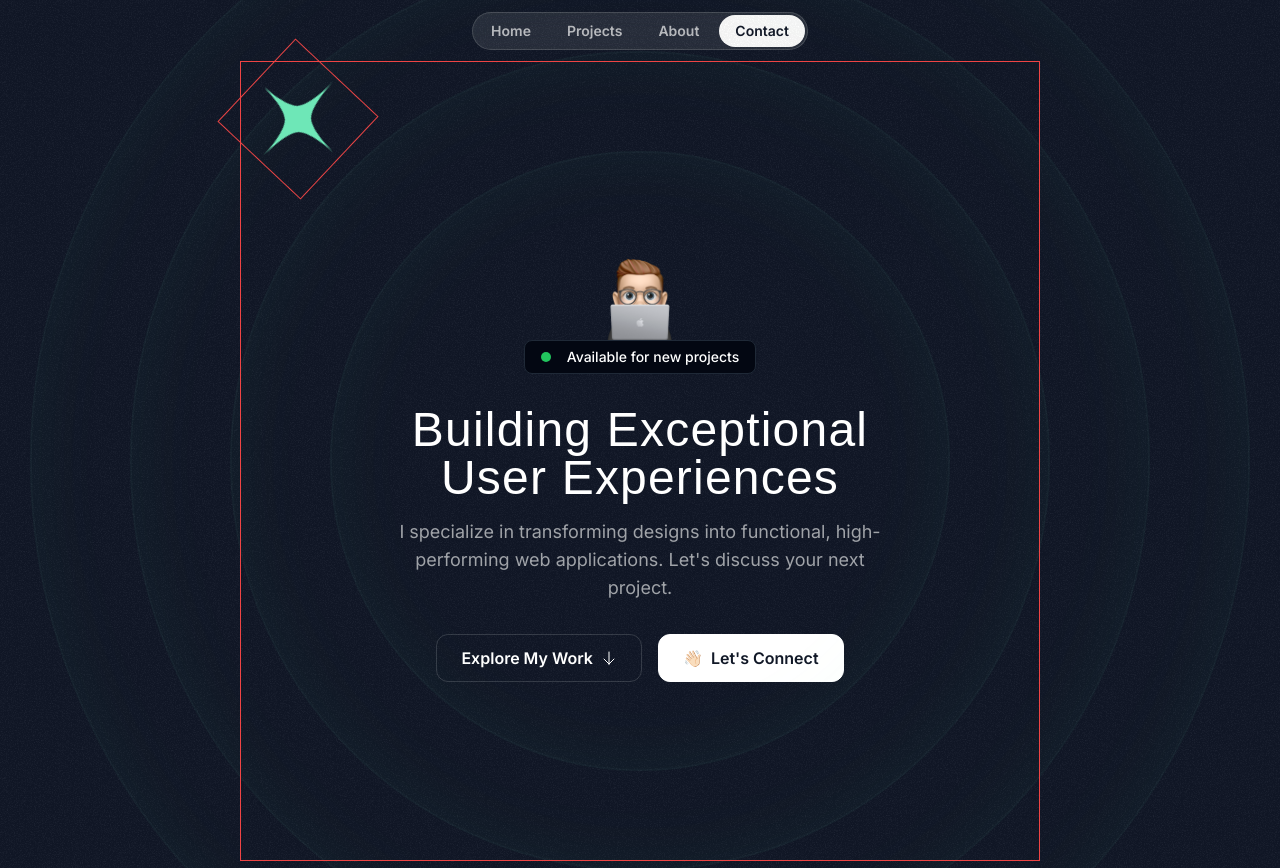
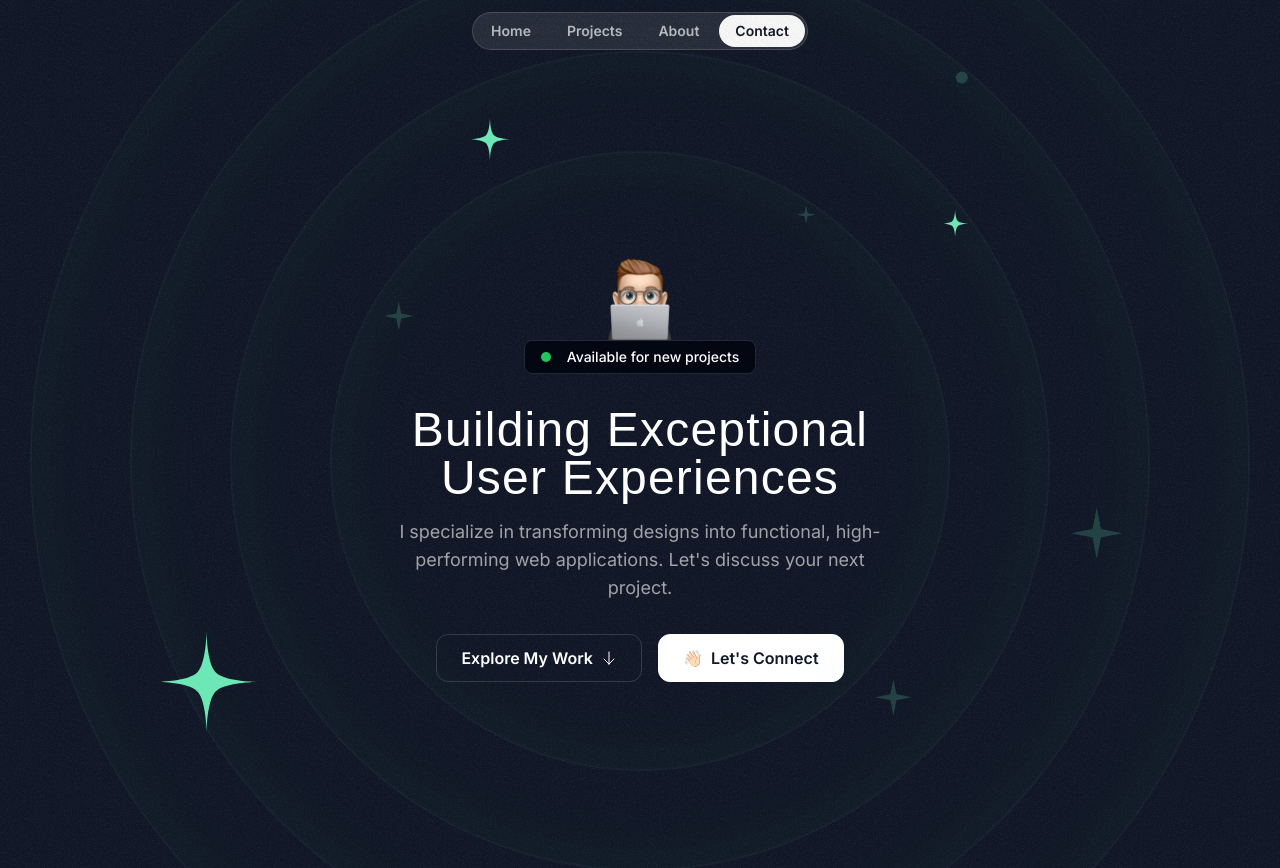
Before and after one commit to Saeedul/next-portfolio, a Next.js app: page / in a window 1280 px wide. Shown: the top 868 px of the page. Built offline with nearby package versions, Linux system fonts and the light colour scheme; a web font is replaced by a local one.

Commit message:
updated cosmos

```diff
--- /dev/null
+++ b/src/components/HeroOrbit.tsx
@@ -0,0 +1,19 @@
+import { PropsWithChildren } from "react"
+
+export const HeroOrbit = ({ children, size, rotation }: PropsWithChildren<{size: number; rotation: number;}>) => {
+    return (
+        <div className="absolute left-1/2 top-1/2 -translate-x-1/2 -translate-y-1/2" >
+            <div className="flex items-start justify-start" style={{
+                transform: `rotate(${rotation}deg)`,
+                height: `${size}px`,
+                width: `${size}px`,
+            }}>
+                <div className="inline-flex" style={{
+                    transform: `rotate(${rotation * -1}deg)`
+                }}>
+                    {children}
+                </div>
+            </div>
+        </div>
+    )
+}
--- a/src/sections/Hero.tsx
+++ b/src/sections/Hero.tsx
@@ -3,6 +3,8 @@ import Image from 'next/image';
 import ArrowDown from '@/assets/icons/arrow-down.svg';
 import grainImage from '@/assets/images/grain.jpg';
 import StarIcon from '@/assets/icons/star.svg'
+import { HeroOrbit } from '@/components/HeroOrbit';
+import SparkleIcon from '@/assets/icons/sparkle.svg'
 
 export const HeroSection = () => {
   return <div className="py-32 md:py-48 lg:py-60 relative z-0 overflow-x-clip">
@@ -13,11 +15,30 @@ export const HeroSection = () => {
     <div className="size-[820px] hero-ring"></div>
     <div className="size-[1020px] hero-ring"></div>
     <div className="size-[1220px] hero-ring"></div>
-    <div className="absolute left-1/2 top-1/2 -translate-x-1/2 -translate-y-1/2 border border-red-500 size-[800px]">
-      <div className="border border-red-500 inline-flex animate-spin [animation-duration:5s]">
-        <StarIcon className="size-28 text-emerald-300" />
-      </div>
-    </div>
+    <HeroOrbit size={800} rotation={-72}>
+      <StarIcon className="size-28 text-emerald-300" />
+    </HeroOrbit>
+    <HeroOrbit size={550} rotation={20}>
+      <StarIcon className="size-12 text-emerald-300" />
+    </HeroOrbit>
+    <HeroOrbit size={590} rotation={98}>
+      <StarIcon className="size-8 text-emerald-300" />
+    </HeroOrbit>
+    <HeroOrbit size={430} rotation={-14}>
+      <SparkleIcon className="size-8 text-emerald-300/20" />
+    </HeroOrbit>
+    <HeroOrbit size={440} rotation={79}>
+      <SparkleIcon className="size-5 text-emerald-300/20" />
+    </HeroOrbit>
+    <HeroOrbit size={530} rotation={178}>
+      <SparkleIcon className="size-10 text-emerald-300/20" />
+    </HeroOrbit>
+    <HeroOrbit size={710} rotation={144}>
+      <SparkleIcon className="size-14 text-emerald-300/20" />
+    </HeroOrbit>
+    <HeroOrbit size={720} rotation={85}>
+      <div className="size-3 rounded-full bg-emerald-300/20"/>
+    </HeroOrbit>
     <div className="container">
       <div className="flex flex-col items-center">
         <Image src={memojiImage} className="size-[100px]" alt="Person peeking from behind laptop" />
```
